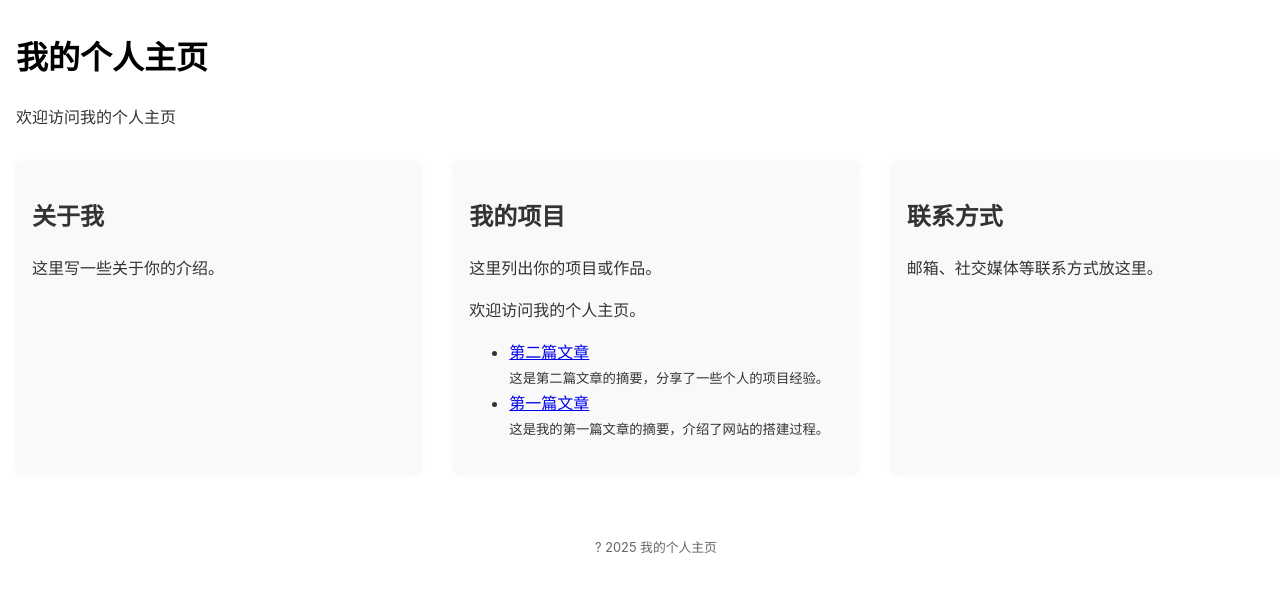
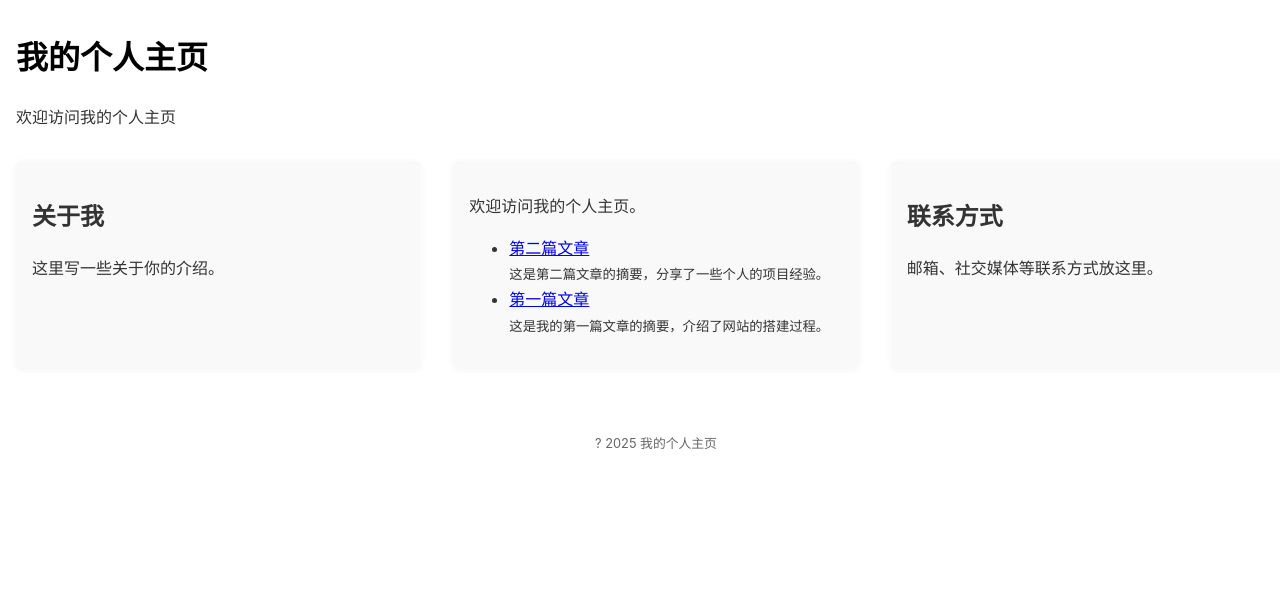
Before and after one commit to jakfeo/blog, a Jekyll site: the page built from index.md, in a window 1280 px wide. Shown: the top 592 px of the page. Built offline with Jekyll 4.4.1, drawn with Linux system fonts in a browser that asks for light colours.

Commit message:
Update default.html

```diff
--- a/_layouts/default.html
+++ b/_layouts/default.html
@@ -17,8 +17,6 @@
       <p>这里写一些关于你的介绍。</p>
     </section>
     <section>
-      <h2>我的项目</h2>
-      <p>这里列出你的项目或作品。</p>
        {{ content }}
     </section>
     <section>
```
